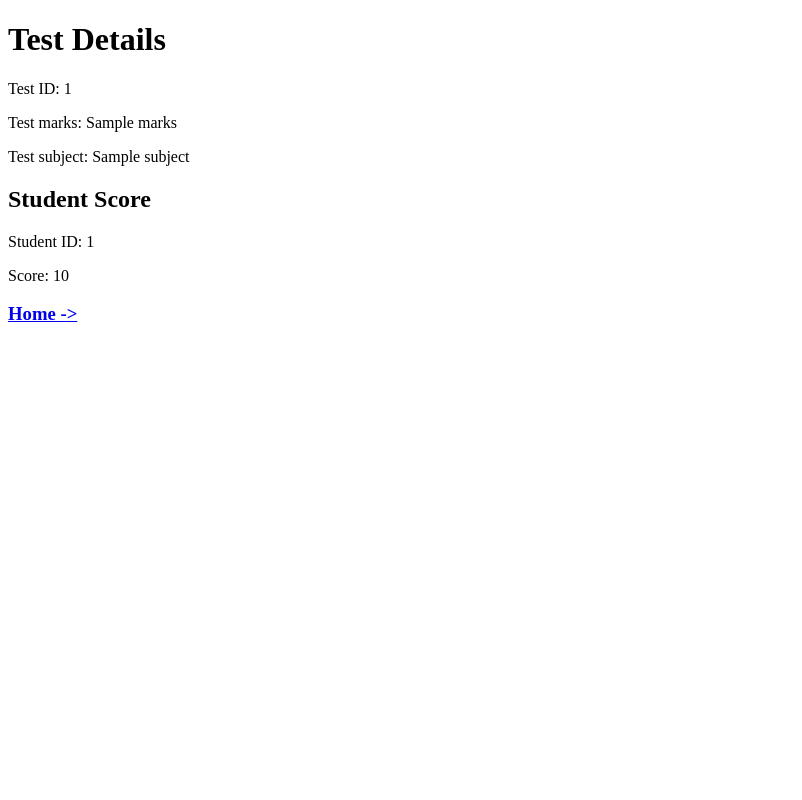
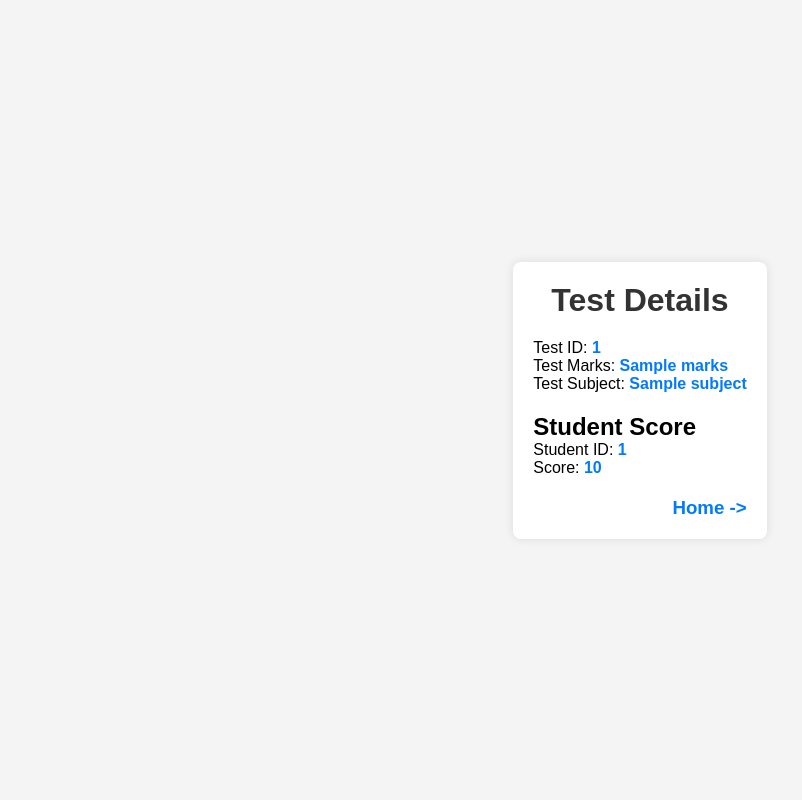
Before and after one commit to atharvaKhewalkar/Thesupervisor, a Flask app: template app/templates/html/result.html in a window 1280 px wide. Shown: the whole page, without its empty margins (0-802 px from the left). Run offline with Flask 2, Linux system fonts and the light colour scheme; the template is opened without the code that fills it: most values are stand-ins (such as "Sample title", 1, 10 or a date in 2020).

Commit message:
submit score css

```diff
--- /dev/null
+++ b/app/static/css/result.css
@@ -0,0 +1,61 @@
+/* Reset default margin and padding */
+* {
+    margin: 0;
+    padding: 0;
+    box-sizing: border-box;
+}
+
+body {
+    font-family: Arial, sans-serif;
+    background-color: #f4f4f4;
+    display: flex;
+    justify-content: center;
+    align-items: center;
+    height: 100vh;
+}
+
+.container {
+    width: 100%;
+    display: flex;
+    justify-content: center;
+    align-items: center;
+}
+
+.card {
+    background-color: #fff;
+    padding: 20px;
+    border-radius: 8px;
+    box-shadow: 0 0 10px rgba(0, 0, 0, 0.1);
+}
+
+
+
+h1 {
+    color: #333;
+    margin-bottom: 20px;
+    text-align: center;
+}
+
+.test-info,
+.student-info {
+    margin-bottom: 20px;
+}
+
+.highlight {
+    font-weight: bold;
+    color: #007bff; /* Change color as desired */
+}
+
+h3 {
+    text-align: right;
+    margin-top: 20px;
+}
+
+h3 a {
+    text-decoration: none;
+    color: #007bff; /* Change color as desired */
+}
+
+h3 a:hover {
+    text-decoration: underline;
+}
--- a/app/templates/html/result.html
+++ b/app/templates/html/result.html
@@ -1,21 +1,35 @@
 <!DOCTYPE html>
 <html lang="en">
+
 <head>
     <meta charset="UTF-8">
     <title>Test Results</title>
+    <link rel="stylesheet" type="text/css" href="{{ url_for('static', filename='css/result.css') }}">
 </head>
+
 <body>
-    <h1>Test Details</h1>
-    <p>Test ID: {{ test_id }}</p>
-    <p>Test marks: {{ marks }}</p>
-    <p>Test subject: {{ subject }}</p>
-    <!-- Display other test details here -->
-    <!-- You can include other test details using the same syntax as above -->
+    <div class="container">
+        <div class="card">
+            <div class="content">
+                <h1>Test Details</h1>
+                <div class="test-info">
+                    <p>Test ID: <span class="highlight">{{ test_id }}</span></p>
+                    <p>Test Marks: <span class="highlight">{{ marks }}</span></p>
+                    <p>Test Subject: <span class="highlight">{{ subject }}</span></p>
+                    <!-- Display other test details here -->
+                    <!-- You can include other test details using the same syntax as above -->
+                </div>
 
-    <h2>Student Score</h2>
-    <p>Student ID: {{ student_id }}</p>
-    <p>Score: {{ score }}</p>
+                <h2>Student Score</h2>
+                <div class="student-info">
+                    <p>Student ID: <span class="highlight">{{ student_id }}</span></p>
+                    <p>Score: <span class="highlight">{{ score }}</span></p>
+                </div>
 
-    <h3><a href="/home">Home -></a></h3>
+                <h3><a href="/home">Home -></a></h3>
+            </div>
+        </div>
+    </div>
 </body>
+
 </html>
```
Also changed, not shown: app/uploads/profile_photo_walsepatilanuj9821gmail.com.jpg.
